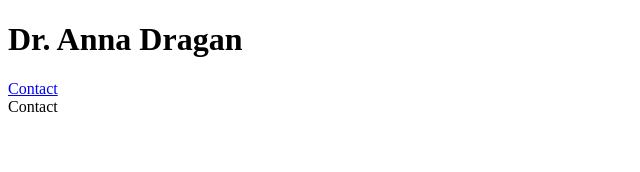
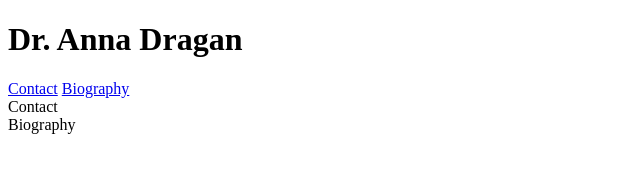
Before and after one commit to annadragan/personal-website, a plain HTML site: page index.html in a window 1280 px wide. Shown: the whole page, without its empty margins (0-640 px from the left). Drawn offline with Linux system fonts and the light colour scheme.

Commit message:
Add biography section

```diff
--- a/index.html
+++ b/index.html
@@ -11,8 +11,10 @@
         <h1>Dr. Anna Dragan</h1>
         <nav>
             <a href="#contact">Contact</a>
+            <a href="#biography">Biography</a>
         </nav>
     </header>
     <section id='contact'>Contact</section>
+    <section id='biography'>Biography</section>
 </body>
 </html>
```
